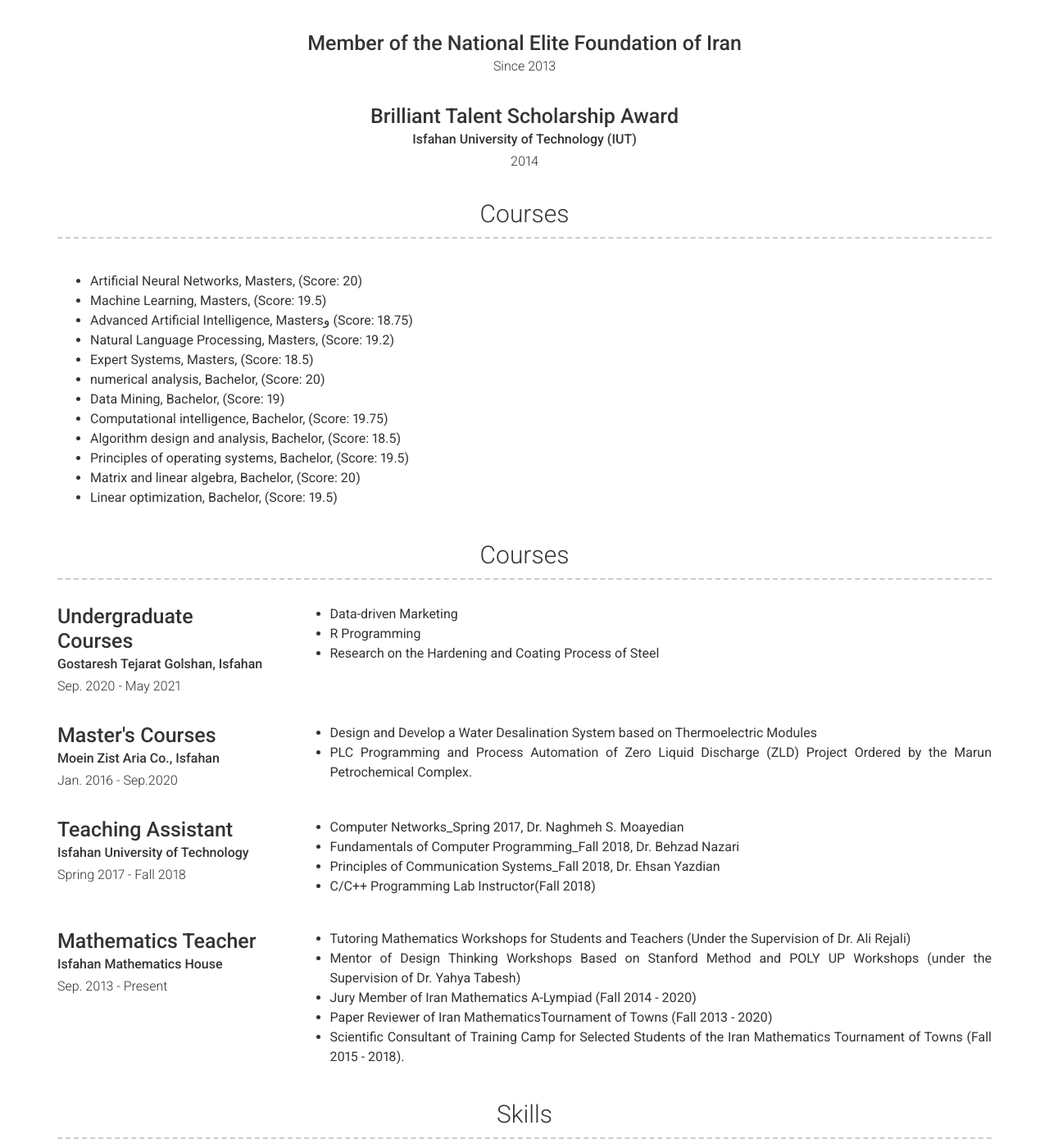
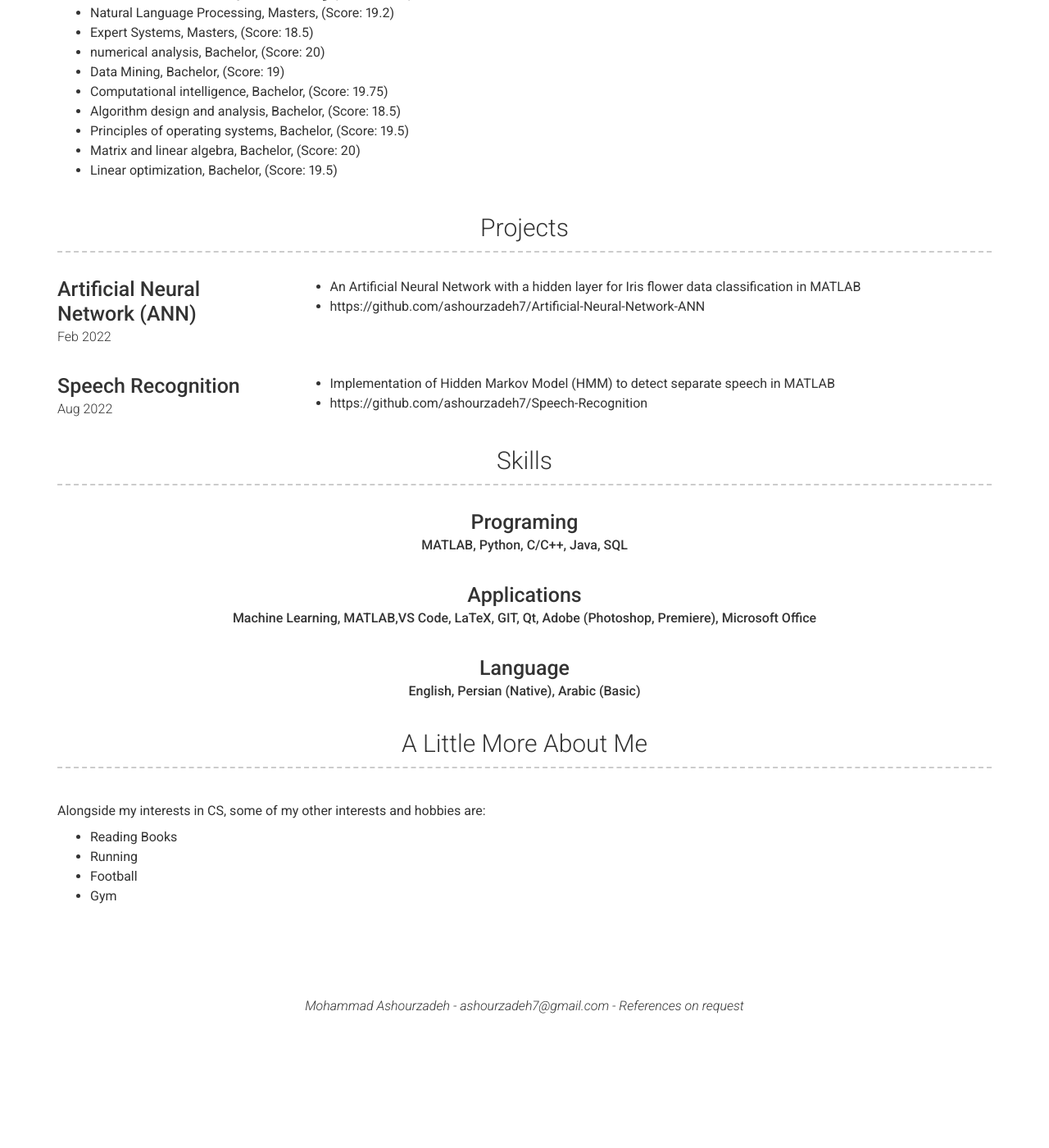
Before and after one commit to ashourzadeh7/ashourzadeh7.github.io, a Jekyll site: the page built from index.md, in a window 1280 px wide and 1400 px high, scrolled down 1018 px. Shown: the whole window at 82% size. Built offline with Jekyll 4.4.1, drawn with Linux system fonts in a browser that asks for light colours; nearby versions of some CDN libraries; after the commit the page ends 2264 px from its top, so only the background shows below that; some of the changed text lies outside the part shown.

Commit message:
Update _config.yml

```diff
--- a/_config.yml
+++ b/_config.yml
@@ -82,23 +82,23 @@ content:
         #description: | # this will include new lines to allow paragraphs
         #  Description of qualification
 
-  - title: Honors and Awards
-    #icon: fab fa-brophy
-    layout: list
-    content:
-      - layout: top-middle
-        title: 3rd Rank of National Khwarizmi Youth Award
-        sub_title: Mathematics, Game Theory
-        caption: Nov. 2012
-
-      - layout: top-middle
-        title: Member of the National Elite Foundation of Iran
-        caption: Since 2013
-
-      - layout: top-middle
-        title: Brilliant Talent Scholarship Award
-        sub_title:  Isfahan University of Technology (IUT)
-        caption: 2014
+#  - title: Honors and Awards
+#    #icon: fab fa-brophy
+#    layout: list
+#    content:
+#      - layout: top-middle
+#        title: 3rd Rank of National Khwarizmi Youth Award
+#        sub_title: Mathematics, Game Theory
+#        caption: Nov. 2012
+#
+#      - layout: top-middle
+#        title: Member of the National Elite Foundation of Iran
+#        caption: Since 2013
+#
+#      - layout: top-middle
+#        title: Brilliant Talent Scholarship Award
+#        sub_title:  Isfahan University of Technology (IUT)
+#        caption: 2014
 
   - title: Courses
     layout: text
@@ -117,52 +117,51 @@ content:
       - Linear optimization, Bachelor, (Score: 19.5)
 
 
-  - title: Courses # Title for the section
+  - title: Projects # Title for the section
     layout: list # Type of content section (list/text)
     content:
       - layout: top-middle
-        title: Undergraduate Courses
-        sub_title: Gostaresh Tejarat Golshan, Isfahan
-        caption: Sep. 2020 - May 2021
+        title: Artificial Neural Network (ANN)
+        # sub_title:
+        caption: Feb 2022
         layout: text
         description: |
-            - Data-driven Marketing
-            - R Programming
-            - Research on the Hardening and Coating Process of Steel
+            - An Artificial Neural Network with a hidden layer for Iris flower data classification in MATLAB
+            - https://github.com/ashourzadeh7/Artificial-Neural-Network-ANN
 
 
       - layout: top-middle
-        title: Master's Courses
-        sub_title: Moein Zist Aria Co., Isfahan
-        caption: Jan. 2016 - Sep.2020
+        title: Speech Recognition
+        # sub_title:
+        caption: Aug 2022
         layout: text
         description: |
-            - Design and Develop a Water Desalination System based on Thermoelectric Modules
-            - PLC Programming and Process Automation of Zero Liquid Discharge (ZLD) Project Ordered by the Marun Petrochemical Complex.
+            - Implementation of Hidden Markov Model (HMM) to detect separate speech in MATLAB
+            - https://github.com/ashourzadeh7/Speech-Recognition
 
 
-      - layout: top-middle
-        title:  Teaching Assistant
-        sub_title: Isfahan University of Technology
-        caption: Spring 2017 - Fall 2018
-        layout: text
-        description: |
-            - Computer Networks_Spring 2017, Dr. Naghmeh S. Moayedian
-            - Fundamentals of Computer Programming_Fall 2018, Dr. Behzad Nazari
-            - Principles of Communication Systems_Fall 2018, Dr. Ehsan Yazdian
-            - C/C++ Programming Lab Instructor(Fall 2018)
-
-      - layout: top-middle
-        title:   Mathematics Teacher
-        sub_title: Isfahan Mathematics House
-        caption: Sep. 2013 - Present
-        layout: text
-        description: |
-            - Tutoring Mathematics Workshops for Students and Teachers (Under the Supervision of Dr. Ali Rejali)
-            - Mentor of Design Thinking Workshops Based on Stanford Method and POLY UP Workshops (under the Supervision of Dr. Yahya Tabesh)
-            - Jury Member of Iran Mathematics A-Lympiad (Fall 2014 - 2020)
-            - Paper Reviewer of Iran MathematicsTournament of Towns (Fall 2013 - 2020)
-            - Scientific Consultant of Training Camp for Selected Students of the Iran Mathematics Tournament of Towns (Fall 2015 - 2018).
+#      - layout: top-middle
+#        title:  Teaching Assistant
+#        sub_title: Isfahan University of Technology
+#        caption: Spring 2017 - Fall 2018
+#        layout: text
+#        description: |
+#            - Computer Networks_Spring 2017, Dr. Naghmeh S. Moayedian
+#            - Fundamentals of Computer Programming_Fall 2018, Dr. Behzad Nazari
+#            - Principles of Communication Systems_Fall 2018, Dr. Ehsan Yazdian
+#            - C/C++ Programming Lab Instructor(Fall 2018)
+#
+#      - layout: top-middle
+#        title:   Mathematics Teacher
+#        sub_title: Isfahan Mathematics House
+#        caption: Sep. 2013 - Present
+#        layout: text
+#        description: |
+#            - Tutoring Mathematics Workshops for Students and Teachers (Under the Supervision of Dr. Ali Rejali)
+#            - Mentor of Design Thinking Workshops Based on Stanford Method and POLY UP Workshops (under the Supervision of Dr. Yahya Tabesh)
+#            - Jury Member of Iran Mathematics A-Lympiad (Fall 2014 - 2020)
+#            - Paper Reviewer of Iran MathematicsTournament of Towns (Fall 2013 - 2020)
+#            - Scientific Consultant of Training Camp for Selected Students of the Iran Mathematics Tournament of Towns (Fall 2015 - 2018).
 
 
   - title: Skills
@@ -170,11 +169,11 @@ content:
     content:
       - layout: top-middle
         title: Programing
-        sub_title: C/C++, Python, R, Verilog/VHDL, SQL
+        sub_title: MATLAB, Python, C/C++, Java, SQL
 
       - layout: top-middle
         title: Applications
-        sub_title: Machine Learning, Qt, MATLAB, LaTeX, GIT, SIMATIC, Adobe (Photoshop, Premiere)
+        sub_title: Machine Learning, MATLAB,VS Code, LaTeX, GIT, Qt, Adobe (Photoshop, Premiere), Microsoft Office
 
       - layout: top-middle
         title: Language
@@ -185,10 +184,10 @@ content:
     #layout: top-middle
     content: |
         Alongside my interests in CS, some of my other interests and hobbies are:
-        - Doing Gymnastics
-        - Playing Setar
+        - Reading Books
         - Running
-        - Reading Books
+        - Football
+        - Gym
 
 
 # Footer
```
